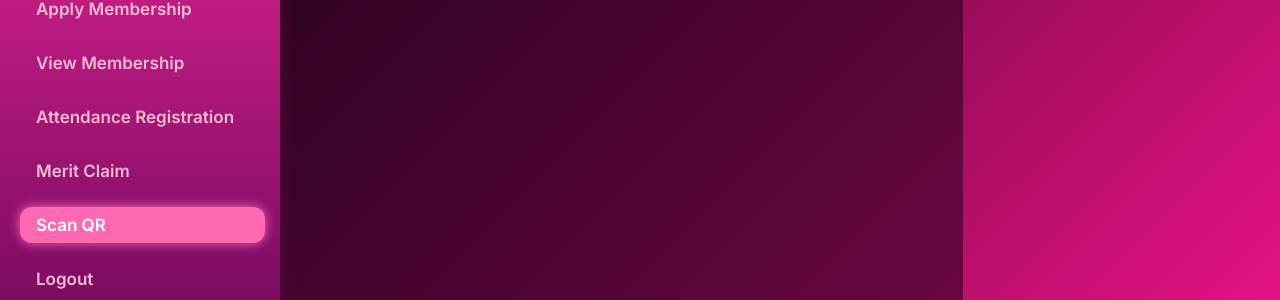
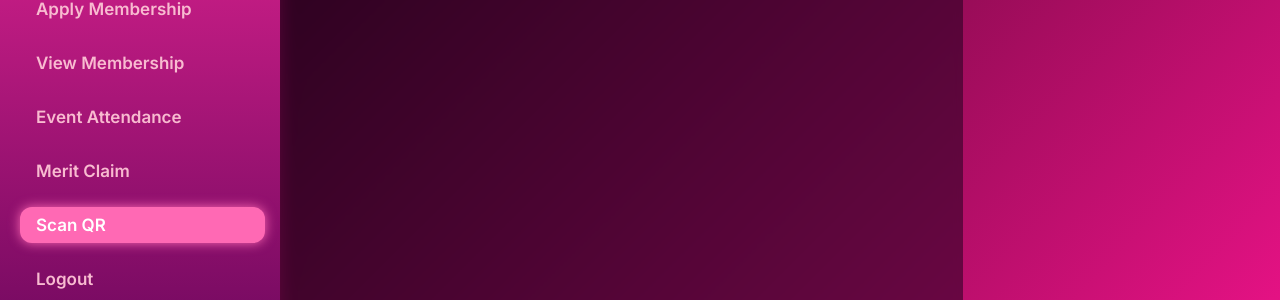
Before and after one commit to Lailerrrr/MyPetakom, a PHP site: page /MyPetakom/Merit/ScanQR.php in a window 1280 px wide. Shown: the part 282-582 px from the top of the page. Run offline with PHP 8.4, Linux system fonts and the light colour scheme; the visitor is signed in with stand-in values (Sample User, id 1); data comes from the database, SQL or seed files in the repository.

Commit message:
button rename

```diff
--- a/Attendance/event_register.php
+++ b/Attendance/event_register.php
@@ -50,7 +50,8 @@ $result_events = $conn->query($sql_events);
             <ul>
                 <li><a href="#">Profile</a></li>
                 <li><a href="../membership/applyMembership.php">Apply Membership</a></li>
-                <li><a href="../Attendance/event_register.php" class="active">Attendance Registration</a></li>
+                <li><a href="../membership/viewMembership.php" class="active">View Membership</a></li>
+                <li><a href="../Attendance/event_register.php" class="active">Event Attendance</a></li>
                 <li><a href="../Merit/MeritClaimStudent.php">Merit Claim</a></li>
                 <li><a href="../Merit/ScanQR.php">Scan QR</a></li>
                 <li><a href="../ManageLogin/Logout.php">Logout</a></li>
--- a/Merit/MeritClaimStudent.php
+++ b/Merit/MeritClaimStudent.php
@@ -92,7 +92,7 @@ $result = $stmt->get_result();
                 <li><a href="#">Profile</a></li>
                 <li><a href="../membership/applyMembership.php">Apply Membership</a></li>
                 <li><a href="../membership/viewMembership.php">View Membership</a></li>
-                <li><a href="../Attendance/event_register.php">Attendance Registration</a></li>
+                <li><a href="../Attendance/event_register.php">Event Attendance</a></li>
                 <li><a href="../Merit/MeritClaimStudent.php">Merit Claim</a></li>
                 <li><a href="../Merit/ScanQR.php">Scan QR</a></li>
                 <li><a href="../ManageLogin/Logout.php">Logout</a></li>
--- a/Merit/ScanQR.php
+++ b/Merit/ScanQR.php
@@ -46,7 +46,7 @@ $stmt->close();
             <li><a href="#">Profile</a></li>
             <li><a href="../membership/applyMembership.php">Apply Membership</a></li>
             <li><a href="../membership/viewMembership.php">View Membership</a></li>
-            <li><a href="../Attendance/event_register.php">Attendance Registration</a></li>
+            <li><a href="../Attendance/event_register.php">Event Attendance</a></li>
             <li><a href="../Merit/MeritClaimStudent.php">Merit Claim</a></li>
             <li><a href="#"class="active">Scan QR</a></li>
             <li><a href="../ManageLogin/Logout.php">Logout</a></li>
--- a/membership/applyMembership.php
+++ b/membership/applyMembership.php
@@ -91,7 +91,7 @@
                     <li><a href="#">Profile</a></li>
                     <li><a href="../membership/applyMembership.php" class="active">Apply Membership</a></li>
                     <li><a href="../membership/viewMembership.php"  >View Membership</a></li>
-                    <li><a href="../Attendance/event_register.php">Attendance Registration</a></li>
+                    <li><a href="../Attendance/event_register.php">Event Attendance</a></li>
                     <li><a href="../Merit/MeritClaimStudent.php">Merit Claim</a></li>
                     <li><a href="../Merit/ScanQR.php">Scan QR</a></li>
                     <li><a href="../ManageLogin/Logout.php">Logout</a></li>
--- a/membership/viewMembership.php
+++ b/membership/viewMembership.php
@@ -48,7 +48,7 @@ $membership = $result->fetch_assoc();
                 <li><a href="#">Profile</a></li>
                 <li><a href="../membership/applyMembership.php">Apply Membership</a></li>
                 <li><a href="../membership/viewMembership.php" class="active">View Membership</a></li>
-                <li><a href="../Attendance/event_register.php">Attendance Registration</a></li>
+                <li><a href="../Attendance/event_register.php">Event Attendance</a></li>
                 <li><a href="../Merit/MeritClaimStudent.php">Merit Claim</a></li>
                 <li><a href="../Merit/ScanQR.php">Scan QR</a></li>
                 <li><a href="../ManageLogin/Logout.php">Logout</a></li>
```
